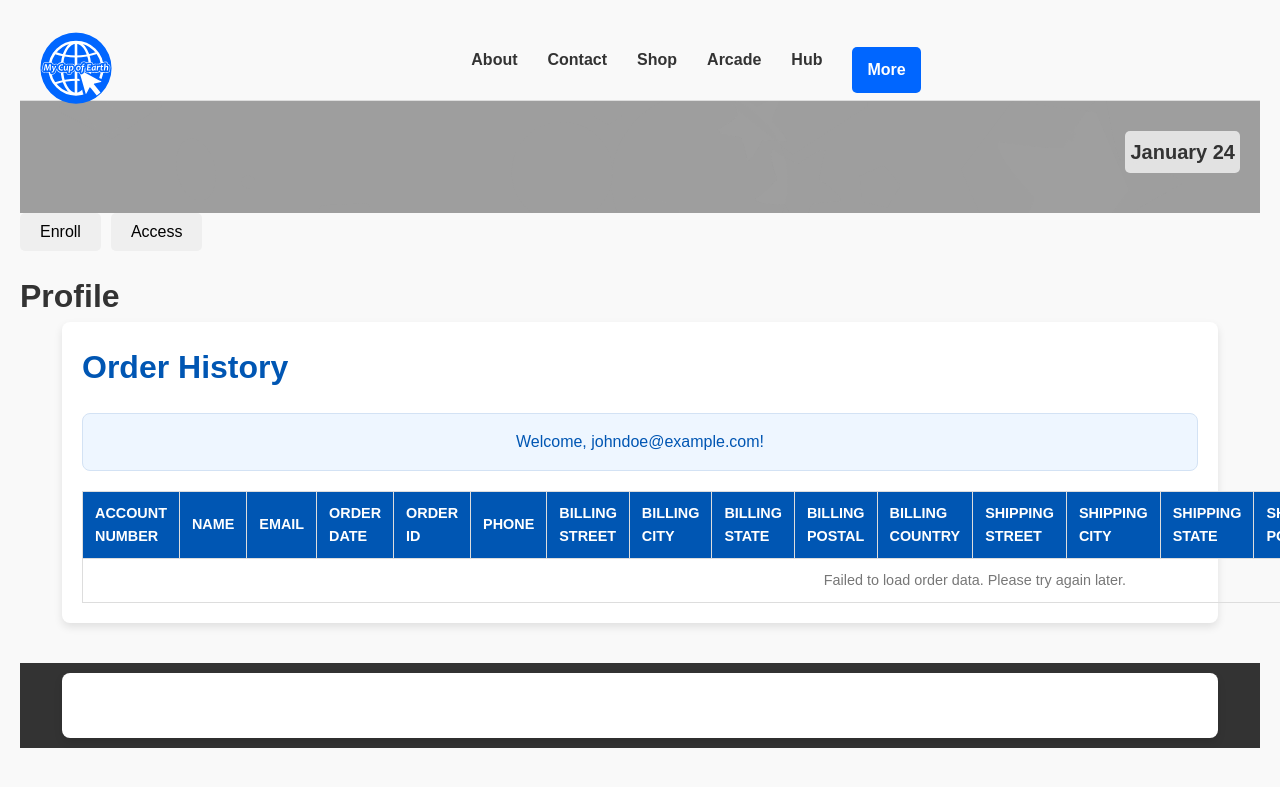
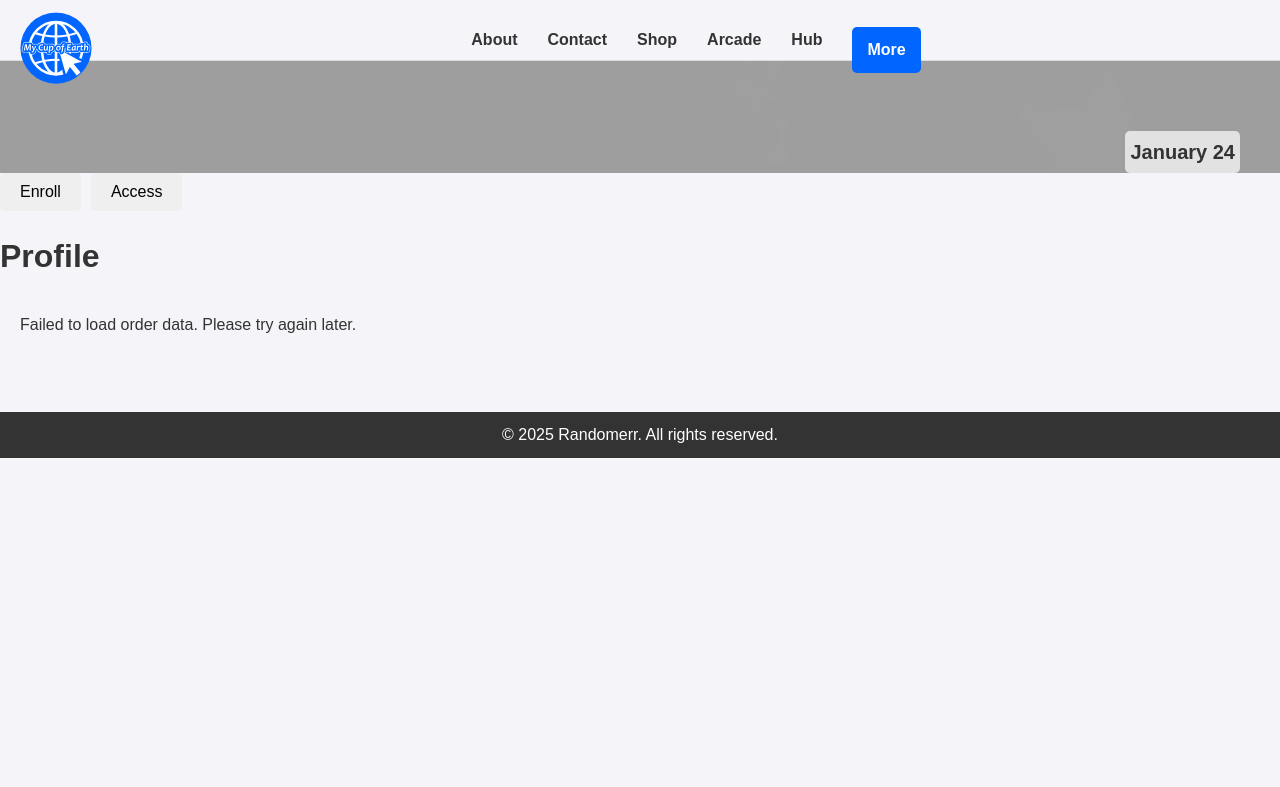
Before and after one commit to m-cochran/Randomerr, a Jekyll site: the page built from pagetest.md, in a window 1280 px wide. Shown: the top 787 px of the page. Built offline with Jekyll 4.4.1, drawn with Linux system fonts in a browser that asks for light colours.

Commit message:
Update pagetest.md

```diff
--- a/pagetest.md
+++ b/pagetest.md
@@ -9,175 +9,39 @@
 
 
 
-<div class="container">
-  <header>
-    <h1>Order History</h1>
-  </header>
+<div id="ordersList" class="orders-list"></div>
 
-  <!-- User Info Section -->
-  <div id="userInfo">
-    <p>Welcome, johndoe@example.com!</p>
-  </div>
-
-  <!-- Orders Table -->
-  <table id="orderTable">
-    <thead>
-      <tr>
-        <th>Account Number</th>
-        <th>Name</th>
-        <th>Email</th>
-        <th>Order Date</th>
-        <th>Order ID</th>
-        <th>Phone</th>
-        <th>Billing Street</th>
-        <th>Billing City</th>
-        <th>Billing State</th>
-        <th>Billing Postal</th>
-        <th>Billing Country</th>
-        <th>Shipping Street</th>
-        <th>Shipping City</th>
-        <th>Shipping State</th>
-        <th>Shipping Postal</th>
-        <th>Shipping Country</th>
-        <th>Item Name</th>
-        <th>Item Quantity</th>
-        <th>Item Price</th>
-        <th>Total Amount</th>
-        <th>Tracking Number</th>
-      </tr>
-    </thead>
-    <tbody>
-      <tr>
-        <td>123456</td>
-        <td>John Doe</td>
-        <td>johndoe@example.com</td>
-        <td>2025-01-15</td>
-        <td>ORD12345</td>
-        <td>+1234567890</td>
-        <td>123 Main Street</td>
-        <td>New York</td>
-        <td>NY</td>
-        <td>10001</td>
-        <td>USA</td>
-        <td>456 Elm Street</td>
-        <td>Los Angeles</td>
-        <td>CA</td>
-        <td>90001</td>
-        <td>USA</td>
-        <td>Laptop</td>
-        <td>1</td>
-        <td>1200.00</td>
-        <td>1200.00</td>
-        <td>TRACK123</td>
-      </tr>
-    </tbody>
-  </table>
-</div>
 
 
 <style>
-  /* General Reset */
-body, h1, h2, p, table, th, td {
-  margin: 0;
-  padding: 0;
-  box-sizing: border-box;
+  .orders-list {
+  padding: 20px;
+  font-family: Arial, sans-serif;
+  color: #333;
+  line-height: 1.6;
 }
 
-body {
-  font-family: Arial, sans-serif;
+.order-item {
+  margin-bottom: 20px;
+  padding: 15px;
+  border: 1px solid #ddd;
+  border-radius: 8px;
   background-color: #f9f9f9;
-  color: #333;
-  padding: 20px;
+  box-shadow: 0 2px 4px rgba(0, 0, 0, 0.1);
 }
 
-/* Page Container */
-.container {
-  max-width: 1200px;
-  margin: 0 auto;
-  padding: 20px;
-  background-color: #fff;
-  border-radius: 8px;
-  box-shadow: 0 4px 8px rgba(0, 0, 0, 0.1);
+.order-item h3 {
+  font-size: 18px;
+  margin-bottom: 10px;
+  color: #4caf50;
 }
 
-/* Header Section */
-header {
-  text-align: center;
-  margin-bottom: 20px;
+.order-item p {
+  margin: 5px 0;
 }
 
-header h1 {
-  font-size: 2rem;
-  color: #0056b3;
-}
-
-/* User Info Section */
-#userInfo {
-  text-align: center;
-  margin-bottom: 20px;
-  padding: 15px;
-  background-color: #eef6ff;
-  border: 1px solid #d3e2f4;
-  border-radius: 8px;
-  font-size: 1rem;
-  color: #0056b3;
-}
-
-/* Orders Table */
-#orderTable {
-  width: 100%;
-  border-collapse: collapse;
-  margin-top: 20px;
-}
-
-#orderTable thead {
-  background-color: #0056b3;
-  color: #fff;
-}
-
-#orderTable th, #orderTable td {
-  padding: 10px 12px;
-  text-align: left;
-  border: 1px solid #ddd;
-}
-
-#orderTable th {
-  text-transform: uppercase;
-  font-size: 0.9rem;
-}
-
-#orderTable tbody tr:nth-child(even) {
-  background-color: #f9f9f9;
-}
-
-#orderTable tbody tr:hover {
-  background-color: #e9f5ff;
-}
-
-/* No Data Message */
-#orderTable tbody td {
-  text-align: center;
-  font-size: 0.9rem;
-  color: #777;
-}
-
-/* Responsive Design */
-@media (max-width: 768px) {
-  #orderTable {
-    font-size: 0.9rem;
-  }
-
-  #orderTable th, #orderTable td {
-    padding: 8px;
-  }
-
-  header h1 {
-    font-size: 1.5rem;
-  }
-
-  #userInfo {
-    font-size: 0.9rem;
-  }
+.order-item p strong {
+  font-weight: bold;
 }
 
 </style>
@@ -190,8 +54,7 @@
 
   // Retrieve the logged-in user's email from localStorage
   const loggedInUserEmail = localStorage.getItem("userEmail") || "johndoe@example.com"; // Replace with fallback if needed
-  const userInfoDiv = document.getElementById("userInfo");
-  userInfoDiv.innerHTML = `<p>Welcome, ${loggedInUserEmail}!</p>`;
+  const ordersList = document.getElementById("ordersList");
 
   // Fetch orders.json
   fetch(ordersJsonUrl)
@@ -202,50 +65,38 @@
       return response.json();
     })
     .then((data) => {
-      const tableBody = document.querySelector("#orderTable tbody");
-
       // Filter orders based on the logged-in user's email
       const userOrders = data.filter((order) => order.Email.trim().toLowerCase() === loggedInUserEmail.trim().toLowerCase());
 
       // Check if the user has matching orders
       if (userOrders.length === 0) {
-        tableBody.innerHTML = `<tr><td colspan="21">No orders found for ${loggedInUserEmail}.</td></tr>`;
+        ordersList.innerHTML = `<p>No orders found for ${loggedInUserEmail}.</p>`;
       } else {
-        // Populate the table with filtered orders
-        tableBody.innerHTML = ""; // Clear existing rows
+        // Populate the list with filtered orders
+        ordersList.innerHTML = ""; // Clear existing content
         userOrders.forEach((order) => {
-          const row = document.createElement("tr");
-          row.innerHTML = `
-            <td>${order["Account Number"]}</td>
-            <td>${order.Name}</td>
-            <td>${order.Email}</td>
-            <td>${order["Order Date"]}</td>
-            <td>${order["Order ID"]}</td>
-            <td>${order.Phone}</td>
-            <td>${order["Billing Street"]}</td>
-            <td>${order["Billing City"]}</td>
-            <td>${order["Billing State"]}</td>
-            <td>${order["Billing Postal"]}</td>
-            <td>${order["Billing Country"]}</td>
-            <td>${order["Shipping Street"]}</td>
-            <td>${order["Shipping City"]}</td>
-            <td>${order["Shipping State"]}</td>
-            <td>${order["Shipping Postal"]}</td>
-            <td>${order["Shipping Country"]}</td>
-            <td>${order["Item Name"]}</td>
-            <td>${order["Item Quantity"]}</td>
-            <td>${order["Item Price"]}</td>
-            <td>${order["Total Amount"]}</td>
-            <td>${order["Tracking Number"]}</td>
+          const listItem = document.createElement("div");
+          listItem.classList.add("order-item");
+          listItem.innerHTML = `
+            <h3>Order ID: ${order["Order ID"]}</h3>
+            <p><strong>Name:</strong> ${order.Name}</p>
+            <p><strong>Email:</strong> ${order.Email}</p>
+            <p><strong>Order Date:</strong> ${order["Order Date"]}</p>
+            <p><strong>Total Amount:</strong> $${order["Total Amount"]}</p>
+            <p><strong>Item Name:</strong> ${order["Item Name"]}</p>
+            <p><strong>Quantity:</strong> ${order["Item Quantity"]}</p>
+            <p><strong>Shipping Address:</strong><br>
+               ${order["Shipping Street"]}, ${order["Shipping City"]}, ${order["Shipping State"]} ${order["Shipping Postal"]}, ${order["Shipping Country"]}
+            </p>
+            <p><strong>Tracking Number:</strong> ${order["Tracking Number"]}</p>
           `;
-          tableBody.appendChild(row);
+          ordersList.appendChild(listItem);
         });
       }
     })
     .catch((error) => {
       console.error("Error fetching orders.json:", error);
-      const tableBody = document.querySelector("#orderTable tbody");
-      tableBody.innerHTML = `<tr><td colspan="21">Failed to load order data. Please try again later.</td></tr>`;
+      ordersList.innerHTML = `<p>Failed to load order data. Please try again later.</p>`;
     });
 });
 
```
